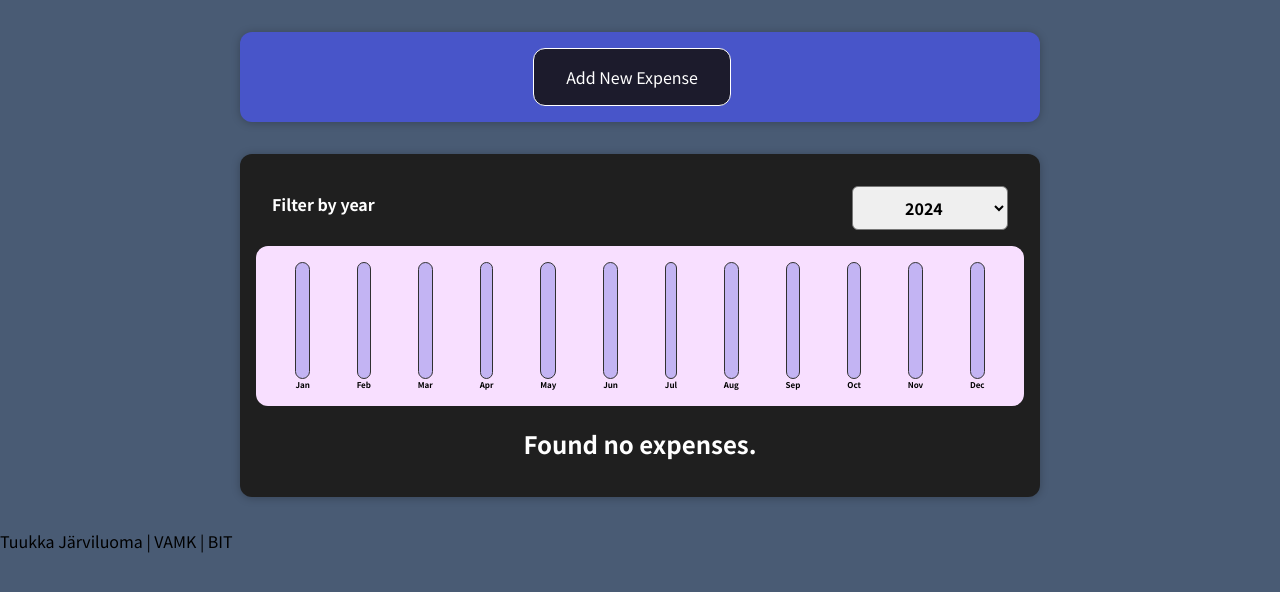
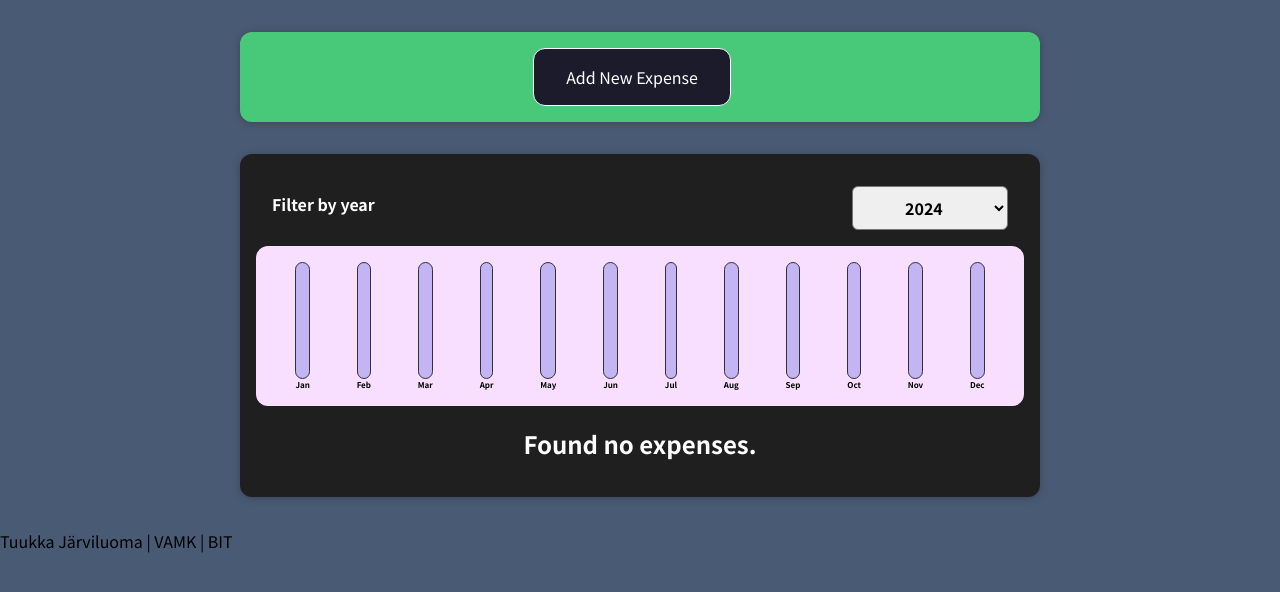
Before and after one commit to TuukkaJA/react-first-project, a React (Create React App) app: page / in a window 1280 px wide. Shown: the top 592 px of the page. Built offline with nearby package versions, Linux system fonts and the light colour scheme.

Commit message:
Tehtävä 20

```diff
--- a/src/components/NewExpense/NewExpense.css
+++ b/src/components/NewExpense/NewExpense.css
@@ -1,5 +1,5 @@
 .new-expense {
-  background-color: #4855c9;
+  background-color: #48c979;
   padding: 1rem;
   margin: 2rem auto;
   width: 50rem;
```
